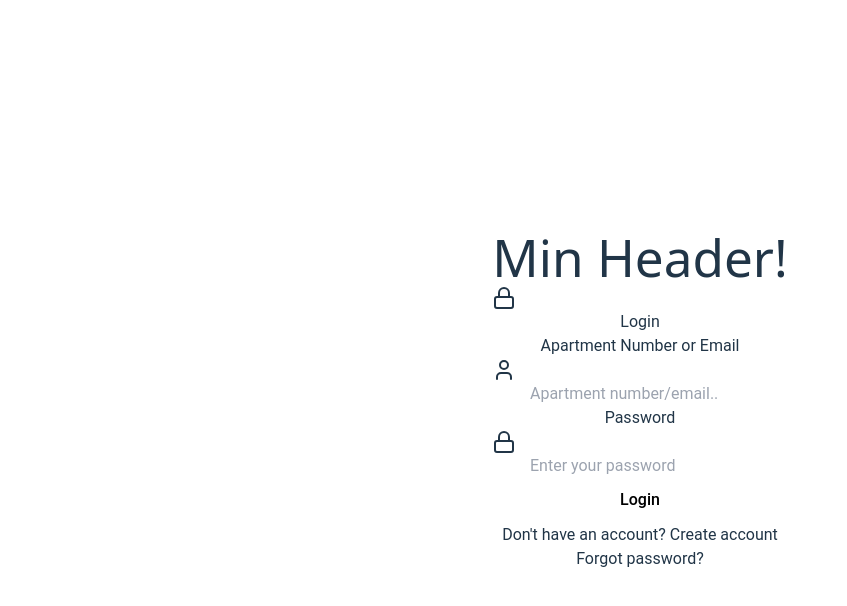
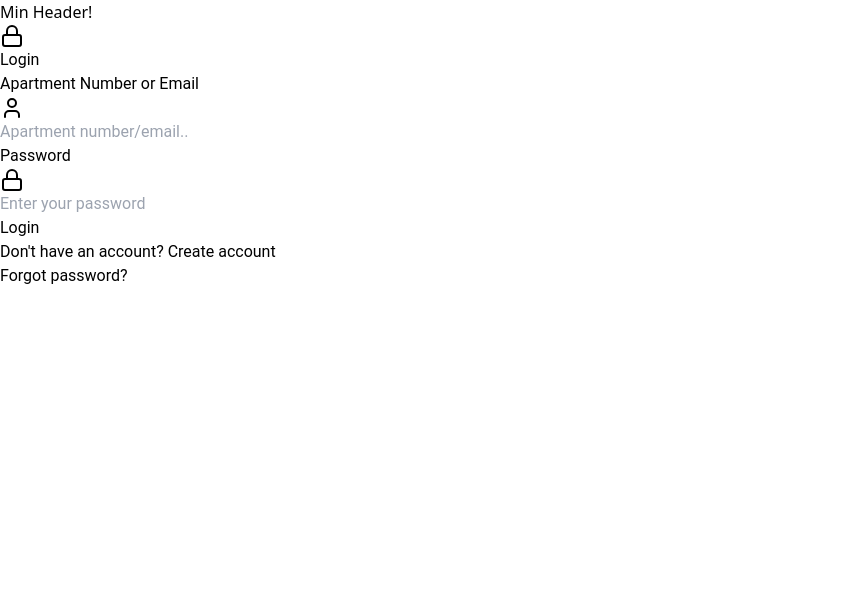
Before and after one commit to Bessosam/appointmentbooking-app, a React (Vite) app: page / in a window 1280 px wide. Shown: the top 606 px of the page, without its empty margins (0-847 px from the left). Built offline with nearby package versions, Linux system fonts and the light colour scheme.

Commit message:
har kommenterat ut css styling som störde layout, vi ska ju ändå styla med tailwind sen

```diff
--- a/src/App.css
+++ b/src/App.css
@@ -1,7 +1,4 @@
-
-
-
-#root {
+/* #root {
   max-width: 1280px;
   margin: 0 auto;
   padding: 2rem;
@@ -74,4 +71,4 @@
 
 .read-the-docs {
   color: #888;
-}
+} */
--- a/src/components/Header.jsx
+++ b/src/components/Header.jsx
@@ -1,5 +1,5 @@
 const Header = () => (
-    <header className="bg-gray-800 text-white p-4">
+    <header className="bg-gray-800 text-white p-4 w-full">
       <h1 className="text-xl">Min Header!</h1>
     </header>
   );
--- a/src/index.css
+++ b/src/index.css
@@ -1,7 +1,8 @@
 @tailwind base;
 @tailwind components;
 @tailwind utilities;
-:root {
+
+/* :root {
   font-family: system-ui, Avenir, Helvetica, Arial, sans-serif;
   line-height: 1.5;
   font-weight: 400;
@@ -68,4 +69,4 @@ button:focus-visible {
   button {
     background-color: #f9f9f9;
   }
-}
+} */
```
